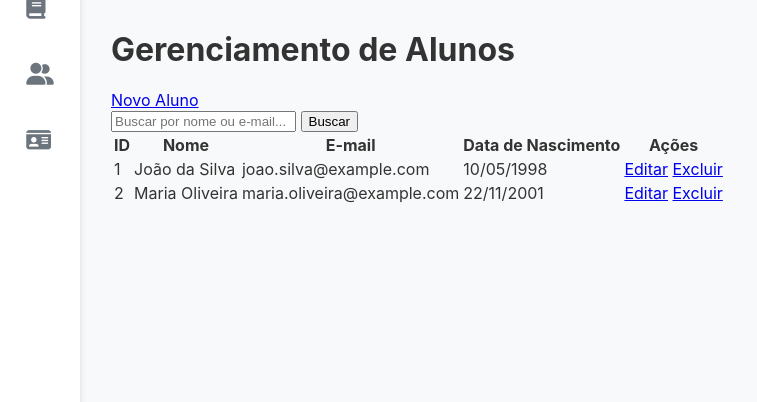
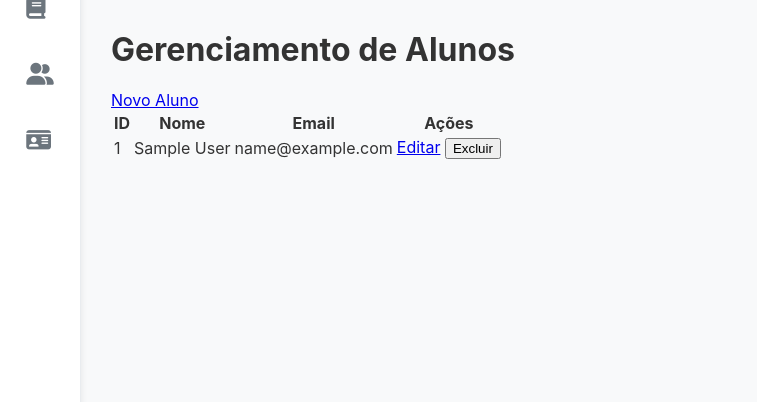
Before and after one commit to GabrielBianconiconi/finnet-case-bankmanager, a PHP site: page /students in a window 1280 px wide. Shown: the part 64-466 px from the top of the page, without its empty margins (0-757 px from the left). Run offline with PHP 8.4, Linux system fonts and the light colour scheme; the visitor is signed in with stand-in values (Sample User, id 1); tables that the repository leaves empty or names only in its code hold one stand-in row (values such as "Sample post").

Commit message:
feat: implement student connection with database

```diff
--- a/app/Controllers/StudentController.php
+++ b/app/Controllers/StudentController.php
@@ -3,15 +3,20 @@
 namespace App\Controllers;
 
 use App\Core\BaseController;
+use App\Models\StudentModel;
 
 class StudentController extends BaseController
 {
+    private StudentModel $studentModel;
+
+    public function __construct()
+    {
+        $this->studentModel = new StudentModel();
+    }
+
     public function index(): void
     {
-        $students = [
-            ['id' => 1, 'name' => 'João da Silva', 'email' => 'joao.silva@example.com', 'birth_date' => '1998-05-10'],
-            ['id' => 2, 'name' => 'Maria Oliveira', 'email' => 'maria.oliveira@example.com', 'birth_date' => '2001-11-22'],
-        ];
+        $students = $this->studentModel->findAll();
 
         $this->render('students/index', [
             'pageTitle' => 'Gerenciamento de Alunos',
@@ -25,21 +30,46 @@ class StudentController extends BaseController
 
     public function store(): void
     {
+        $data = [
+            'name' => $_POST['name'] ?? '',
+            'email' => $_POST['email'] ?? '',
+            'birth_date' => $_POST['birth_date'] ?? null
+        ];
+
+        $this->studentModel->create($data);
+
         header('Location: /students');
         exit();
     }
 
     public function edit(int $id): void
     {
-        $student = ['id' => $id, 'name' => 'Aluno Exemplo', 'email' => 'aluno@example.com', 'birth_date' => '2000-01-01'];
+        $student = $this->studentModel->findById($id);
 
         $this->render('students/edit', [
             'pageTitle' => 'Editar Aluno',
             'student' => $student
         ]);
     }
+
     public function update(int $id): void
     {
+        $data = [
+            'name' => $_POST['name'] ?? '',
+            'email' => $_POST['email'] ?? '',
+            'birth_date' => $_POST['birth_date'] ?? null
+        ];
+
+        $this->studentModel->update($id, $data);
+
+        header('Location: /students');
+        exit();
+    }
+
+    public function destroy(int $id): void
+    {
+        $this->studentModel->delete($id);
+
         header('Location: /students');
         exit();
     }
--- a/app/Models/StudentModel.php
+++ b/app/Models/StudentModel.php
@@ -36,4 +36,11 @@ class StudentModel extends BaseModel
             ':birth_date' => !empty($data['birth_date']) ? $data['birth_date'] : null
         ]);
     }
+
+    public function delete(int $id): bool
+    {
+        $sql = "DELETE FROM students WHERE id = :id";
+        $stmt = $this->db->prepare($sql);
+        return $stmt->execute([':id' => $id]);
+    }
 }
--- a/app/Views/students/index.php
+++ b/app/Views/students/index.php
@@ -1,19 +1,13 @@
 <div class="container">
     <h1>Gerenciamento de Alunos</h1>
     <a href="/students/create" class="btn btn-primary">Novo Aluno</a>
-
-    <form class="search-form" method="GET" action="/students">
-        <input type="text" name="search" placeholder="Buscar por nome ou e-mail...">
-        <button type="submit" class="btn">Buscar</button>
-    </form>
 
     <table class="table">
         <thead>
             <tr>
                 <th>ID</th>
                 <th>Nome</th>
-                <th>E-mail</th>
-                <th>Data de Nascimento</th>
+                <th>Email</th>
                 <th>Ações</th>
             </tr>
         </thead>
@@ -23,10 +17,11 @@
                     <td><?= htmlspecialchars($student['id']) ?></td>
                     <td><?= htmlspecialchars($student['name']) ?></td>
                     <td><?= htmlspecialchars($student['email']) ?></td>
-                    <td><?= htmlspecialchars(date('d/m/Y', strtotime($student['birth_date']))) ?></td>
-                    <td>
+                    <td class="actions">
                         <a href="/students/edit/<?= htmlspecialchars($student['id']) ?>" class="btn btn-secondary">Editar</a>
-                        <a href="#" class="btn btn-danger">Excluir</a>
+                        <form action="/students/delete/<?= htmlspecialchars($student['id']) ?>" method="POST" onsubmit="return confirm('Tem certeza que deseja excluir este aluno?');" style="display: inline;">
+                            <button type="submit" class="btn btn-danger">Excluir</button>
+                        </form>
                     </td>
                 </tr>
             <?php endforeach; ?>
--- a/public/index.php
+++ b/public/index.php
@@ -32,7 +32,7 @@ $router->get('/login', 'App\\Controllers\\AuthController', 'showLoginForm');
 $router->post('/login', 'App\\Controllers\\AuthController', 'login');
 $router->get('/logout', 'App\\Controllers\\AuthController', 'logout');
 
-// Rotas de Cursos (CRUD)
+// Rotas de Cursos
 $router->get('/courses', 'App\\Controllers\\CourseController', 'index');
 $router->get('/courses/create', 'App\\Controllers\\CourseController', 'create');
 $router->post('/courses/store', 'App\\Controllers\\CourseController', 'store');
@@ -46,6 +46,7 @@ $router->get('/students/create', 'App\\Controllers\\StudentController', 'create'
 $router->post('/students/store', 'App\\Controllers\\StudentController', 'store');
 $router->get('/students/edit/{id}', 'App\\Controllers\\StudentController', 'edit');
 $router->post('/students/update/{id}', 'App\\Controllers\\StudentController', 'update');
+$router->post('/students/delete/{id}', 'App\\Controllers\\StudentController', 'destroy');
 
 // Rotas de Matrículas
 $router->get('/enrollments', 'App\\Controllers\\EnrollmentController', 'index');
@@ -53,6 +54,7 @@ $router->get('/enrollments/create', 'App\\Controllers\\EnrollmentController', 'c
 $router->post('/enrollments/store', 'App\\Controllers\\EnrollmentController', 'store');
 $router->get('/enrollments/edit/{id}', 'App\\Controllers\\EnrollmentController', 'edit');
 $router->post('/enrollments/update/{id}', 'App\\Controllers\\EnrollmentController', 'update');
+$router->post('/enrollments/delete/{id}', 'App\\Controllers\\EnrollmentController', 'destroy');
 
 // Resolve a rota
 $router->resolve();
```
